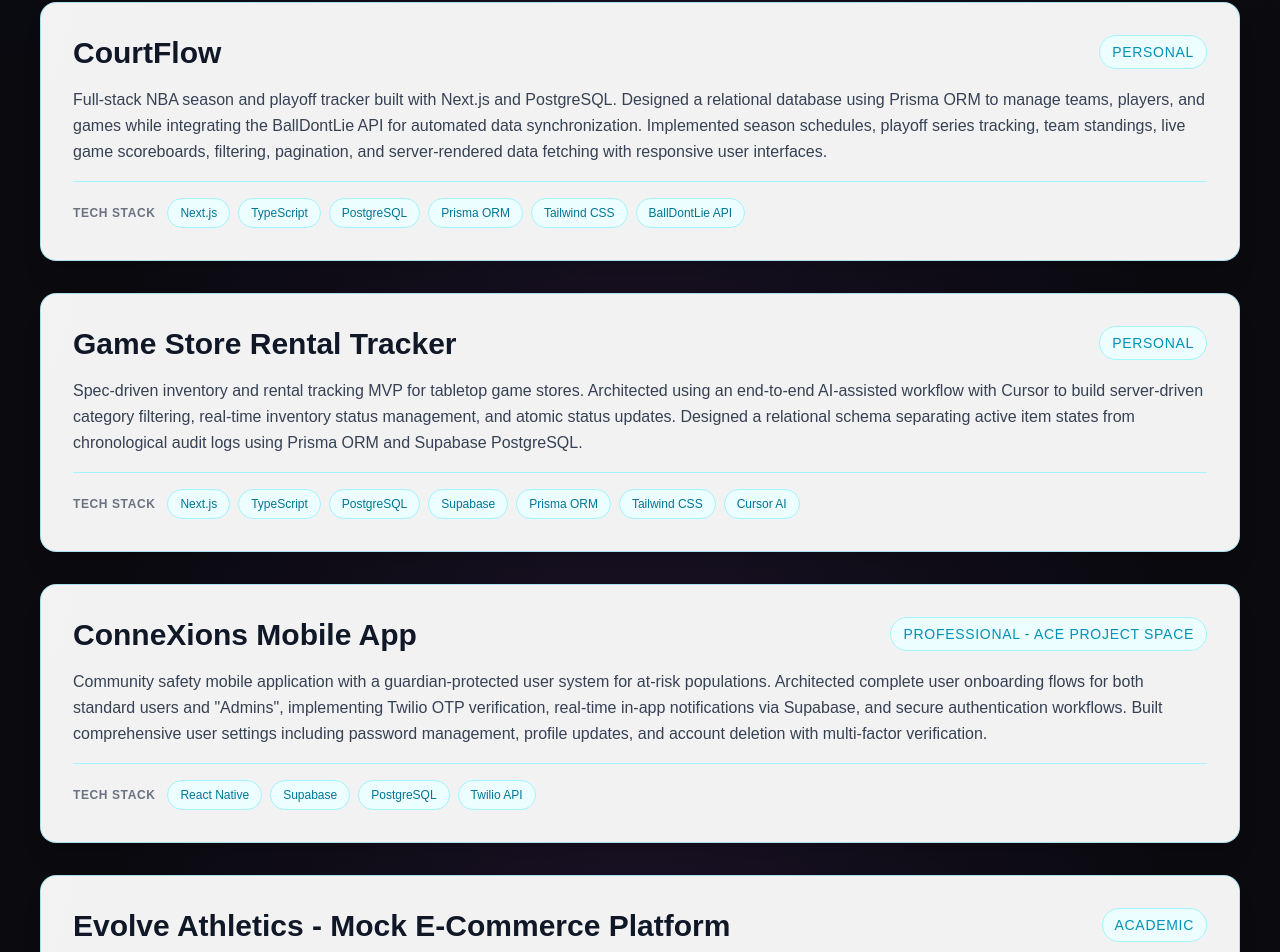
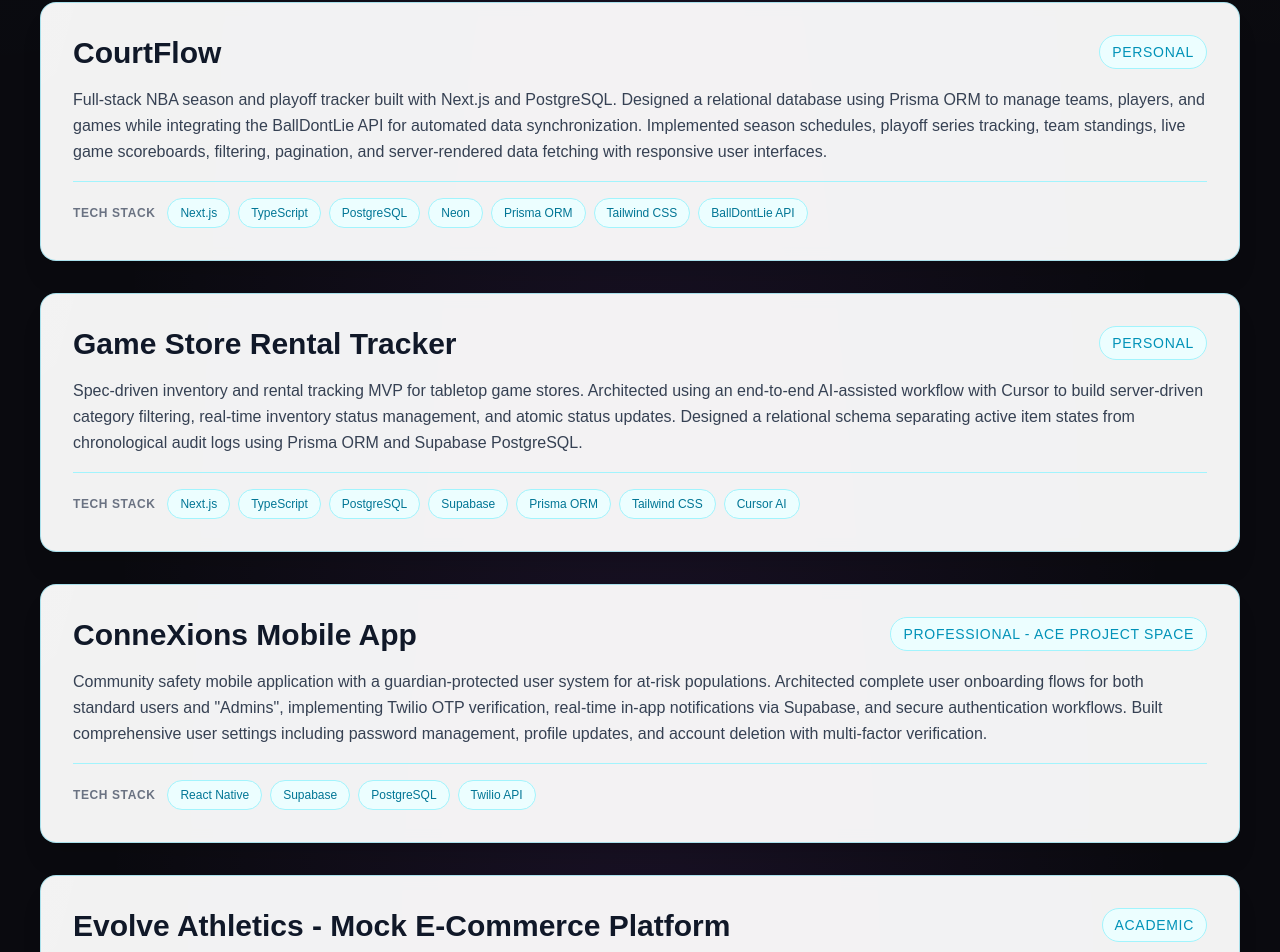
Before and after one commit to zandersantos/zander-santos-portfolio, a Next.js app in the folder zander-santos-portfolio/: page / in a window 1280 px wide. Shown: the part 3774-4726 px from the top of the page. Built offline with nearby package versions, Linux system fonts and the light colour scheme.

Commit message:
Added Neon to Courtflow's tech stack

```diff
--- a/zander-santos-portfolio/components/Projects.tsx
+++ b/zander-santos-portfolio/components/Projects.tsx
@@ -46,6 +46,9 @@
                   </TechBadge>
                   <TechBadge variant="cyan">
                     PostgreSQL
+                  </TechBadge>
+                  <TechBadge variant="cyan">
+                    Neon
                   </TechBadge>
                   <TechBadge variant="cyan">
                     Prisma ORM
```
